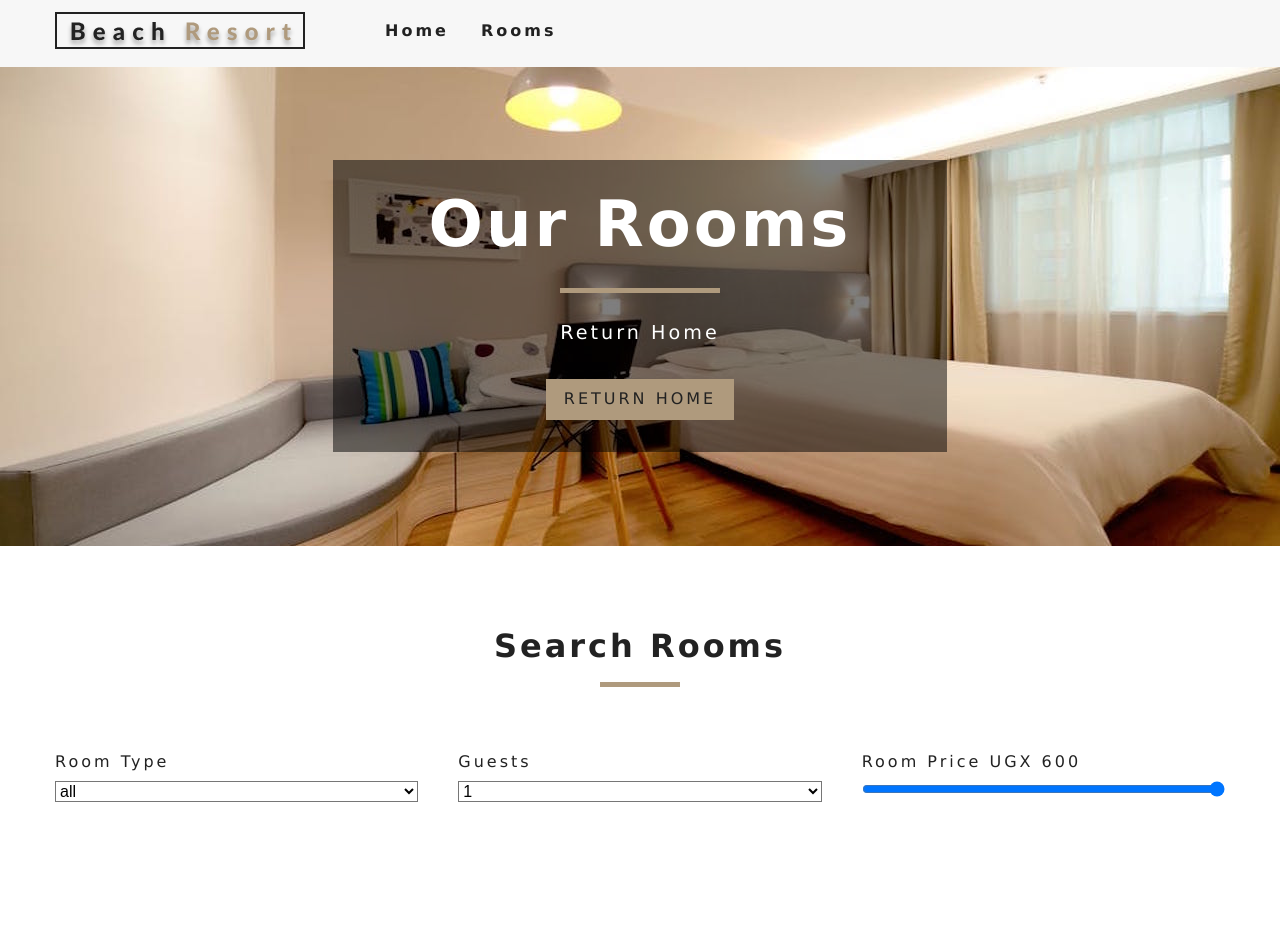
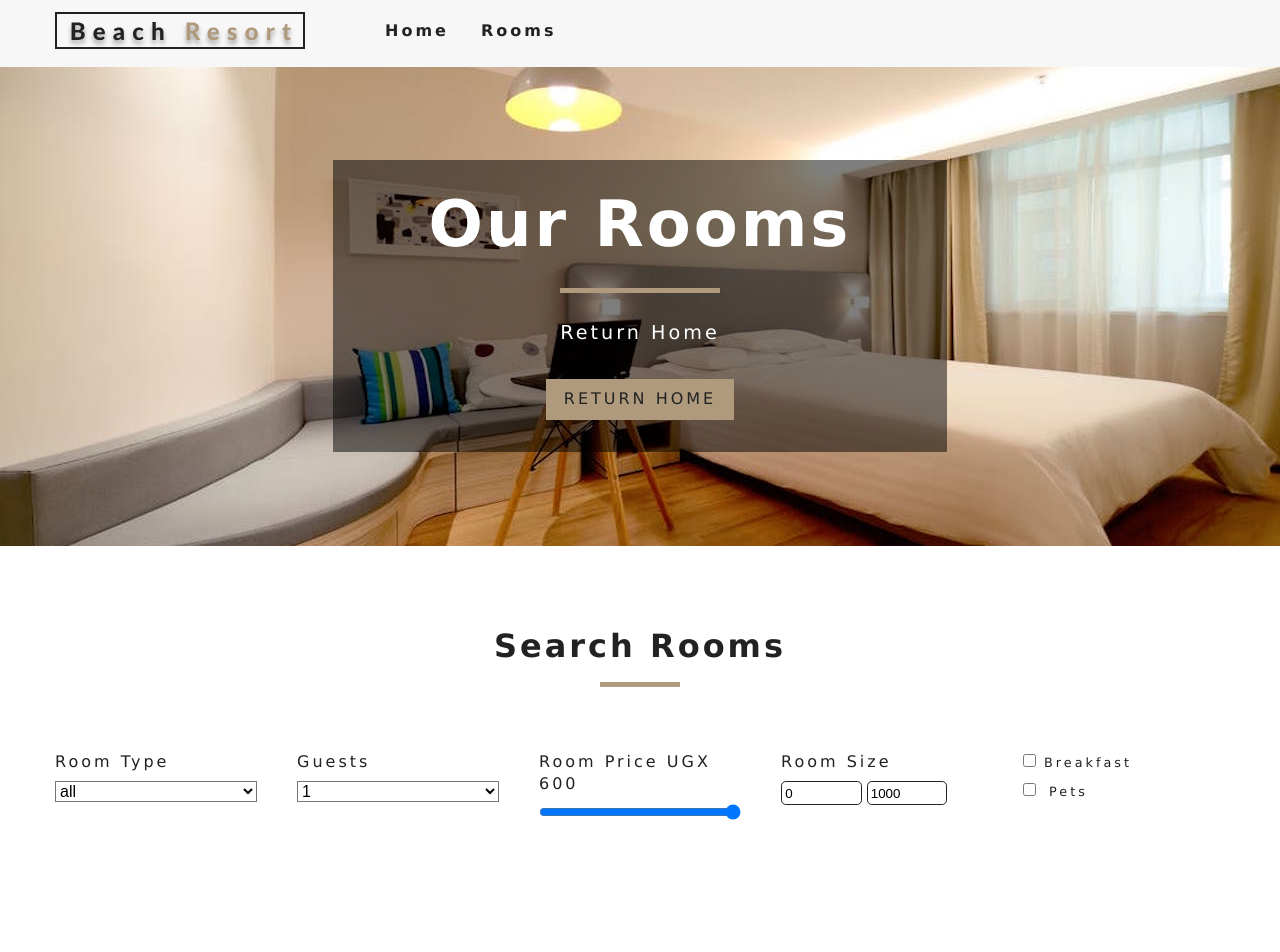
Before and after one commit to matovu-ronald/resorts-react-app, a React (Create React App) app: page /rooms in a window 1280 px wide. Shown: the top 952 px of the page. Built offline with nearby package versions, Linux system fonts and the light colour scheme.

Commit message:
Add size and extras filters

```diff
--- a/src/Context.js
+++ b/src/Context.js
@@ -59,7 +59,7 @@
 
   handleChange = event => {
     const target = event.target;
-    const value = event.type === "checkbox" ? target.checked : target.value;
+    const value = target.type === "checkbox" ? target.checked : target.value;
     const name = event.target.name;
 
     this.setState(
@@ -101,10 +101,25 @@
       tempRooms = tempRooms.filter(room => room.capacity >= capacity);
     }
 
-    //Filter by price
+    // Filter by price
     //if (price !== maxPrice) {
-      tempRooms = tempRooms.filter(room => room.price <= price );
-    //}
+    tempRooms = tempRooms.filter(room => room.price <= price);
+    // }
+
+    // Filter by size
+    tempRooms = tempRooms.filter(
+      room => room.size >= minSize && room.size <= maxSize
+    );
+
+    // Filter by breakfast
+    if (breakfast) {
+      tempRooms = tempRooms.filter(room => room.breakfast === true);
+    }
+
+    // Filter by pets
+    if (pets) {
+      tempRooms = tempRooms.filter(room => room.pets === true);
+    }
 
     // set state sortedRooms to filter rooms
     this.setState({
--- a/src/components/RoomFilter.js
+++ b/src/components/RoomFilter.js
@@ -92,6 +92,41 @@
           />
         </div>
         {/* End Room price */}
+
+        {/* size */}
+        <div className="form-group">
+          <label htmlFor="size">Room size </label>
+          <div className="">
+            <input
+              type="number"
+              name="minSize"
+              id="size"
+              onChange={handleChange}
+              className="size-input"
+              value={minSize}
+            />
+            <input
+              type="number"
+              name="maxSize"
+              id="size"
+              onChange={handleChange}
+              className="size-input"
+              value={maxSize}
+            />
+          </div>
+        </div>
+        {/* End size */}
+        {/* extras */}
+        <div className="form-group">
+          <div className="single-extra">
+            <input type="checkbox" name="breakfast" id="breakfast" onChange={handleChange} checked={breakfast} />
+            <label htmlFor="breakfast">Breakfast</label>
+          </div>
+          <div className="single-extra">
+            <input type="checkbox" name="pets" id="pets" onChange={handleChange} checked={pets} /> <label htmlFor="pets">Pets</label>
+          </div>
+        </div>
+        {/* End of extras */}
       </form>
     </section>
   );
```
